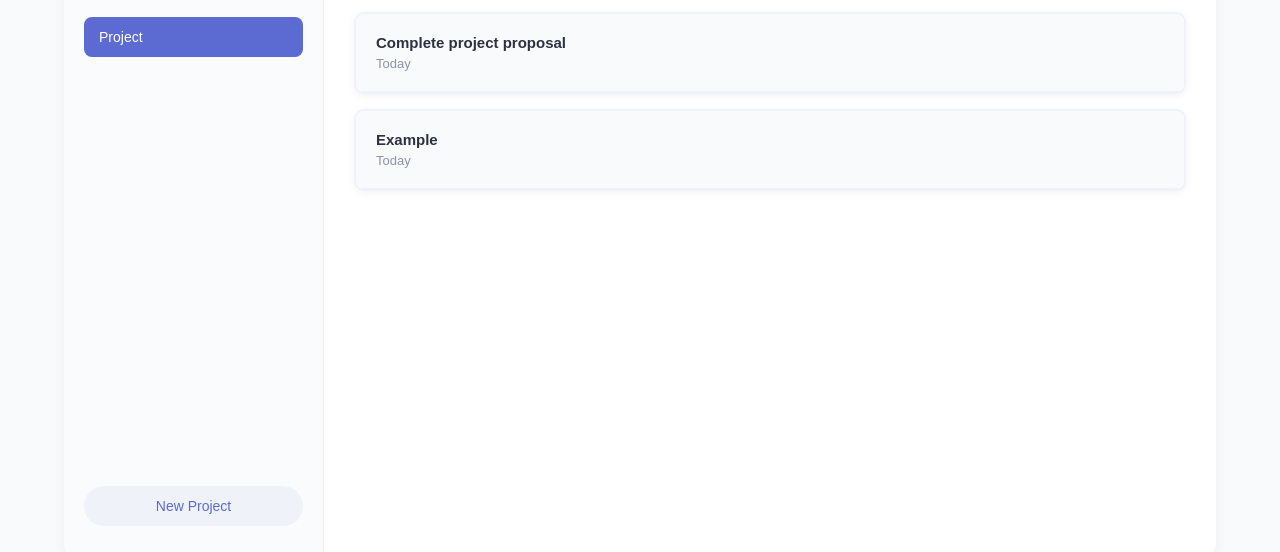
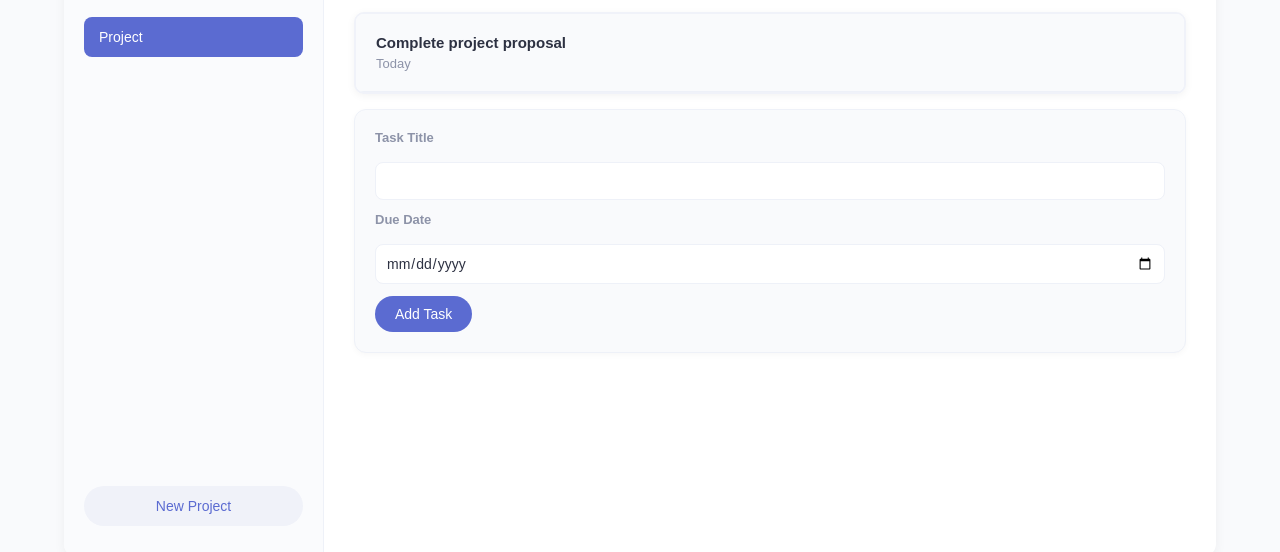
Before and after one commit to Nano1008/odin-todo-list, a website built with webpack: page src/template.html in a window 1280 px wide. Both pictures are taken after a click on the button "New Task". Shown: the part 124-676 px from the top of the page. Built offline with nearby package versions, Linux system fonts and the light colour scheme.

Commit message:
Implement dynamic task creation

```diff
--- a/src/index.js
+++ b/src/index.js
@@ -1,5 +1,12 @@
-import { tasksContainer } from "./js/dom";
+import { addTaskBtn, tasksContainer } from "./js/dom";
+import { appendTask, showTaskForm } from "./js/createTask";
 import { toggleTask } from "./js/toggleTask";
 import "./styles.css";
 
 toggleTask(tasksContainer);
+
+addTaskBtn.addEventListener("click", () => {
+    showTaskForm(tasksContainer, (title, due) => {
+        appendTask(tasksContainer, title, due);
+    });
+});
--- /dev/null
+++ b/src/js/createTask.js
@@ -0,0 +1,13 @@
+import { createTaskElement, createTaskForm } from "./domFactory";
+
+function showTaskForm(container, onSubmit) {
+  const form = createTaskForm(onSubmit);
+  container.append(form);
+}
+
+function appendTask(container, title, dueDate) {
+  const newTask = createTaskElement(title, dueDate);
+  container.appendChild(newTask);
+}
+
+export { appendTask, showTaskForm };
--- a/src/js/dom.js
+++ b/src/js/dom.js
@@ -1,3 +1,4 @@
 const tasksContainer = document.querySelector(".tasks-container");
+const addTaskBtn = document.querySelector(".add-task-btn");
 
-export {tasksContainer};
+export {tasksContainer, addTaskBtn};
--- /dev/null
+++ b/src/js/domFactory.js
@@ -0,0 +1,55 @@
+function createTaskElement(title, dueDate) {
+    const task = document.createElement('div');
+    task.classList.add('task');
+
+    task.innerHTML = `
+    <div class="task-header">
+      <h3>${title}</h3>
+      <p class="due-date">${dueDate}</p>
+    </div>
+    <div class="task-details" style="display: none;">
+      <div class="description">
+        <label>DESCRIPTION</label>
+        <input type="text">
+      </div>
+      <div class="notes">
+        <label>NOTES</label>
+        <input type="text">
+      </div>
+      <div class="task-actions">
+        <button class="edit-btn">Edit</button>
+        <button class="delete-btn">Delete</button>
+      </div>
+    </div>
+  `;
+
+    return task;
+}
+
+function createTaskForm(onSubmit) {
+    const taskForm = document.createElement('div');
+    taskForm.classList.add('task-form');
+
+    taskForm.innerHTML = `
+    <form id="task-form">
+      <label for="task-title">Task Title</label>
+      <input type="text" id="task-title" required>
+      <label for="due-date">Due Date</label>
+      <input type="date" id="due-date" required>
+      <button type="submit">Add Task</button>
+    </form>
+  `;
+
+    const form = taskForm.querySelector('#task-form');
+    form.addEventListener('submit', (e) => {
+        e.preventDefault();
+        const title = form['task-title'].value;
+        const dueDate = form['due-date'].value;
+        onSubmit(title, dueDate);
+        taskForm.remove();
+    });
+
+    return taskForm;
+}
+
+export { createTaskElement, createTaskForm };
--- a/src/styles.css
+++ b/src/styles.css
@@ -232,3 +232,53 @@ input[type="text"] {
     background-color: #ff7285;
     color: white;
 }
+
+/* Task creation form container */
+.task-form {
+    background-color: #f9fafc;
+    padding: 20px;
+    border: 1px solid #eef1f8;
+    border-radius: 12px;
+    margin-bottom: 20px;
+    box-shadow: 0 2px 6px rgba(0, 0, 0, 0.03);
+}
+
+/* Form elements */
+#task-form {
+    display: flex;
+    flex-direction: column;
+    gap: 12px;
+}
+
+#task-form label {
+    font-size: 13px;
+    font-weight: 600;
+    color: #8d93a8;
+}
+
+#task-form input[type="text"],
+#task-form input[type="date"] {
+    padding: 10px;
+    border-radius: 8px;
+    border: 1px solid #eef1f8;
+    background-color: white;
+    font-size: 14px;
+    color: #2d3142;
+}
+
+#task-form button[type="submit"] {
+    align-self: flex-start;
+    padding: 10px 20px;
+    border-radius: 20px;
+    background-color: #5b6bd1;
+    color: white;
+    font-weight: 500;
+    font-size: 14px;
+    cursor: pointer;
+    transition: all 0.2s ease;
+    border: none;
+}
+
+#task-form button[type="submit"]:hover {
+    background-color: #4a59b9;
+}
--- a/src/template.html
+++ b/src/template.html
@@ -49,25 +49,6 @@
                         </div>
                     </div>
                 </div>
-
-                <div class="task">
-                    <div class="task-header">
-                        <h3>Example</h3>
-                        <p class="due-date">Today</p>
-                    </div>
-                    <div class="task-details">
-                        <div class="description"><label>DESCRIPTION</label>
-                            <input type="text">
-                        </div>
-                        <div class="notes"><label>NOTES</label>
-                            <input type="text">
-                        </div>
-                        <div class="task-actions">
-                            <button class="edit-btn">Edit</button>
-                            <button class="delete-btn">Delete</button>
-                        </div>
-                    </div>
-                </div>
             </div>
         </div>
     </div>
```
